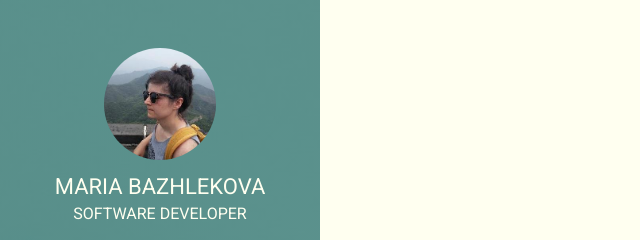
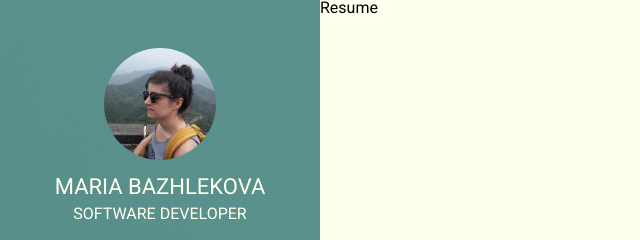
Before and after one commit to mbazhlekova/portfolio, a plain HTML site: page index.html in a window 1280 px wide. Shown: the top 240 px of the page, 0-640 px from the left. Drawn offline with Linux system fonts and the light colour scheme.

Commit message:
Add title

```diff
--- a/index.html
+++ b/index.html
@@ -18,7 +18,7 @@
           </div>
           <nav class="block sidebar-menu">
             <ul>
-              <li><a href="#">Resume</a></li>
+              <li class="active"><a href="#">Resume</a></li>
               <li><a href="#">About</a></li>
               <li><a href="#">Skils</a></li>
             </ul>
@@ -36,7 +36,11 @@
           </nav>
         </div>
       </aside>
-      <main class="content"></main>
+      <main class="content">
+        <div class="resume-container">
+          <h1 class="resume-title">Resume</h1>
+        </div>
+      </main>
     </div>
   </body>
 </html>
```
